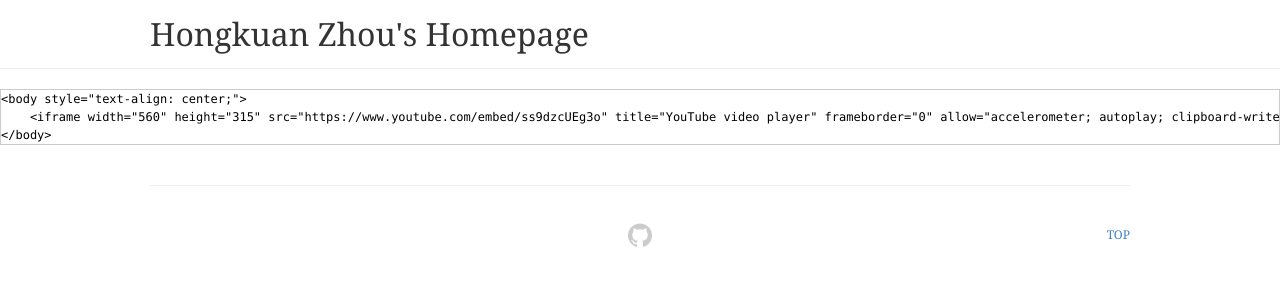
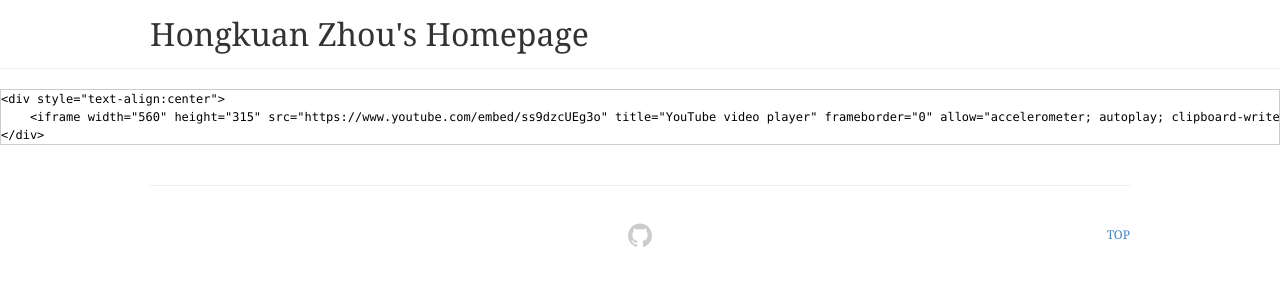
Before and after one commit to Hongkuan-Zhou/Homepage.github.io, a Jekyll site: the page built from pages/Automatica.md, in a window 1280 px wide. Shown: the top 300 px of the page. Built offline with Jekyll 4.4.1, drawn with Linux system fonts in a browser that asks for light colours.

Commit message:
add youtube embedding

````diff
--- a/pages/Automatica.md
+++ b/pages/Automatica.md
@@ -9,7 +9,7 @@ permalink: /automatica2022
 
 
 ```HTML
-<body style="text-align: center;">
+<div style="text-align:center">
     <iframe width="560" height="315" src="https://www.youtube.com/embed/ss9dzcUEg3o" title="YouTube video player" frameborder="0" allow="accelerometer; autoplay; clipboard-write; encrypted-media; gyroscope; picture-in-picture" allowfullscreen></iframe>
-</body>
+</div>
 ```
````
